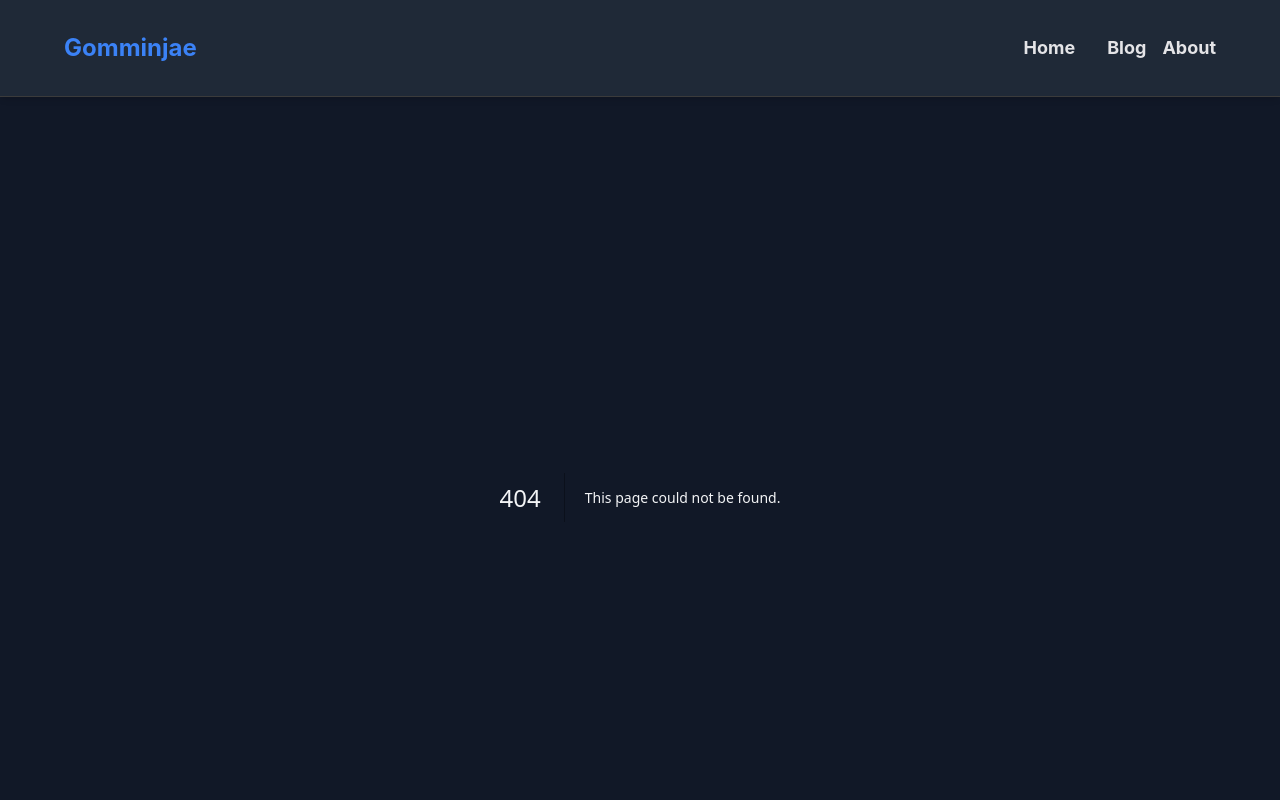
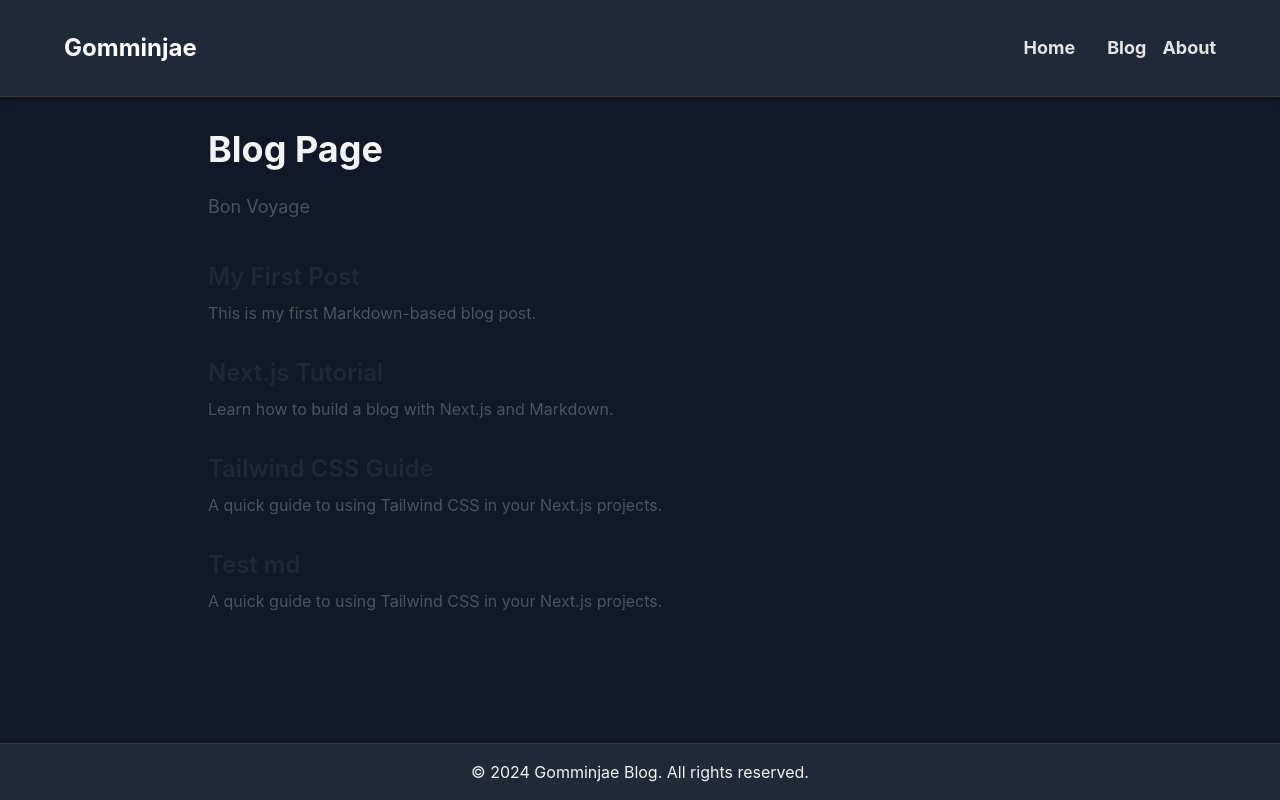
Before and after one commit to gomminjae/gomminjae-blog, a Next.js app: page /blog in a window 1280 px wide. Before the commit this address had no page. Shown: the top 800 px of the page. Built offline with nearby package versions, Linux system fonts and the light colour scheme.

Commit message:
Feat: Blog

```diff
--- /dev/null
+++ b/src/app/blog/page.tsx
@@ -0,0 +1,34 @@
+import React from "react";
+import Link from "next/link";
+import { getAllPosts } from "@/lib/markdown";
+
+const BlogPage = () => {
+    const posts = getAllPosts();
+
+    return (
+        <div className="max-w-4xl mx-auto px-4 py-8">
+            <h1 className="text-4xl font-bold mb-6">Blog Page</h1>
+            <p className="mb-10 text-lg text-gray-600">Bon Voyage</p>
+            <div className="space-y-8">
+                {posts.map((post) => (
+                    <Link
+                        key={post.slug}
+                        href={`/article/${post.slug}`}
+                        className="block group"
+                    >
+                        <h2 className="text-2xl font-semibold text-gray-800 group-hover:text-blue-500 transition">
+                            {post.metadata.title}
+                        </h2>
+                        <p className="mt-2 text-gray-600 group-hover:text-gray-800 transition">
+                            {post.metadata.description.length > 100
+                                ? `${post.metadata.description.slice(0, 100)}...`
+                                : post.metadata.description}
+                        </p>
+                    </Link>
+                ))}
+            </div>
+        </div>
+    );
+};
+
+export default BlogPage;
--- a/src/app/globals.css
+++ b/src/app/globals.css
@@ -26,7 +26,7 @@ body {
 
 /* 링크 스타일 */
 a {
-  color: var(--accent);
+  color: white;
   text-decoration: none;
   transition: color 0.3s ease;
 }
--- a/src/app/page.tsx
+++ b/src/app/page.tsx
@@ -2,7 +2,7 @@ import { getAllPosts } from "@/lib/markdown";
 import Link from "next/link";
 
 export default function HomePage() {
-  const posts = getAllPosts(); // 동기적으로 데이터 가져오기
+  const posts = getAllPosts();
 
   return (
     <div className="relative w-full min-h-screen bg-gradient-to-br from-gray-900 via-gray-800 to-gray-900 overflow-hidden">
```
